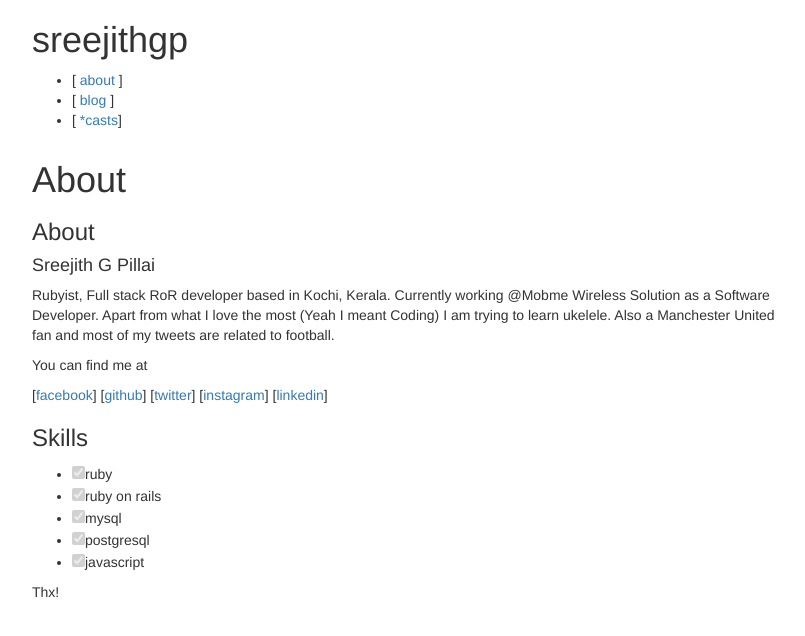
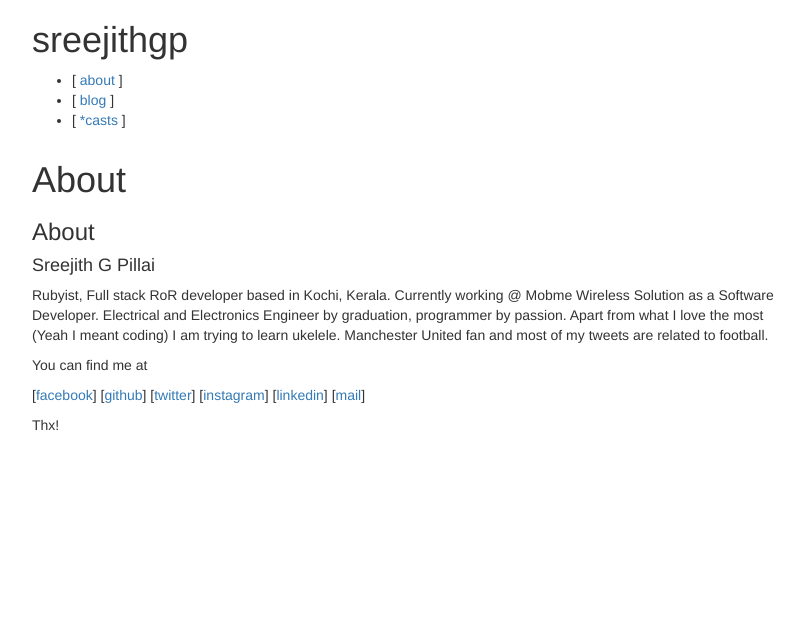
Before and after one commit to sreejithgp/jekyll-solarized-theme, a Jekyll site: the page built from index.md, in a window 1280 px wide. Shown: the top 636 px of the page, without its empty margins (233-1038 px from the left). Built offline with Jekyll 4.4.1, drawn with Linux system fonts in a browser that asks for light colours; nearby versions of some CDN libraries; library files that are not in the unit come from our copies; our own code applies the rules of GitHub Pages for plain Markdown files.

Commit message:
additional changes

```diff
--- a/_includes/blog.html
+++ b/_includes/blog.html
@@ -1,5 +1,3 @@
 <div style="width:100%;text-align:right;">
     <a href="{{ site.baseurl }}category/" title="Category List">Category List</a>
-    |
-    <a href="{{ site.baseurl }}feed/" title="Atom Feed Posts">Atom Feed</a>
 </div>
--- a/_includes/menu.html
+++ b/_includes/menu.html
@@ -4,7 +4,7 @@
       <ul>
           <li>[ <a href="{{ site.baseurl }}">about</a> ]</li>
           <li>[ <a href="{{ site.baseurl }}blog/">blog</a> ]</li>
-          <li>[ <a href="{{ site.baseurl }}casts">*casts</a>]</li>
+          <li>[ <a href="{{ site.baseurl }}casts">*casts</a> ]</li>
       </ul>
     </div>
   </div>
--- a/index.md
+++ b/index.md
@@ -3,7 +3,7 @@ layout: content
 ---
 ### About
 #### Sreejith G Pillai
- Rubyist, Full stack RoR developer based in Kochi, Kerala. Currently working @Mobme Wireless Solution as a Software Developer. Apart from what I love the most (Yeah I meant Coding) I am trying to learn ukelele. Also a Manchester United fan and most of my tweets are related to football.
+Rubyist, Full stack RoR developer based in Kochi, Kerala. Currently working @ Mobme Wireless Solution as a Software Developer. Electrical and Electronics Engineer by graduation, programmer by passion. Apart from what I love the most (Yeah I meant coding) I am trying to learn ukelele. Manchester United fan and most of my tweets are related to football.
 
  You can find me at
 
@@ -12,11 +12,4 @@ layout: content
  [[twitter](https://twitter.com/smssreejith)]
  [[instagram](https://www.instagram.com/smssreejith/)]
  [[linkedin](https://www.linkedin.com/in/sreejith-pillai-619340114/)]
-
-### Skills
-
-- [x] ruby
-- [x] ruby on rails
-- [x] mysql
-- [x] postgresql
-- [x] javascript
+ [[mail](mailto:sreejith.gp@icloud.com)]
```
